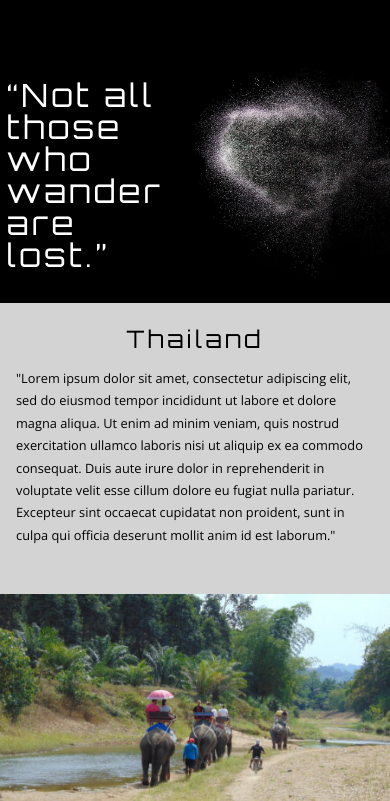
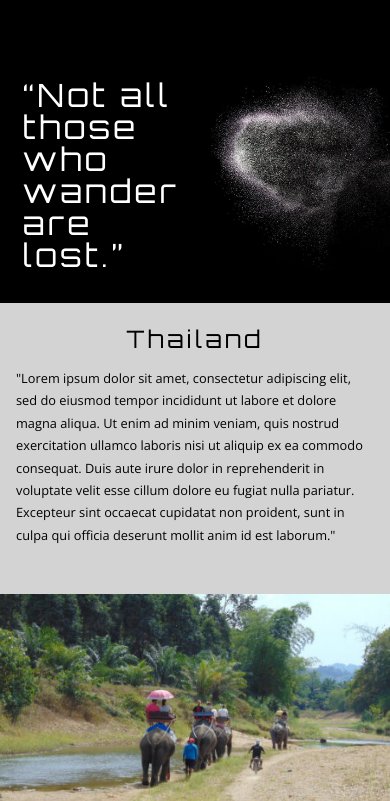
Before and after one commit to vi109/Destinations, a plain HTML site: page index.html in a window 390 px wide. Shown: the part 43-844 px from the top of the page. Drawn offline with nearby package versions, Linux system fonts and the light colour scheme.

Commit message:
Adjusted margin jumbotron mobile

```diff
--- a/resources/css/style.css
+++ b/resources/css/style.css
@@ -165,8 +165,8 @@ header {
   .logo img {
     width: 30px;
   }
-  h1 {
-    padding-left: 1rem;
+  .jumbotron {
+    margin-left: 2rem;
   }
   h6 {
     top: -40px;
@@ -176,6 +176,9 @@ header {
   #sri-lanka {
     position: absolute;
     top: -40px;
+  }
+  .jumbotron img {
+    max-width: 40%;
   }
 }
 
```
